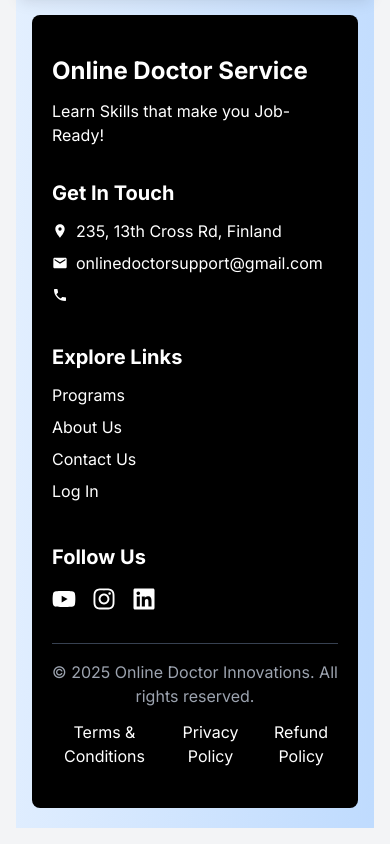
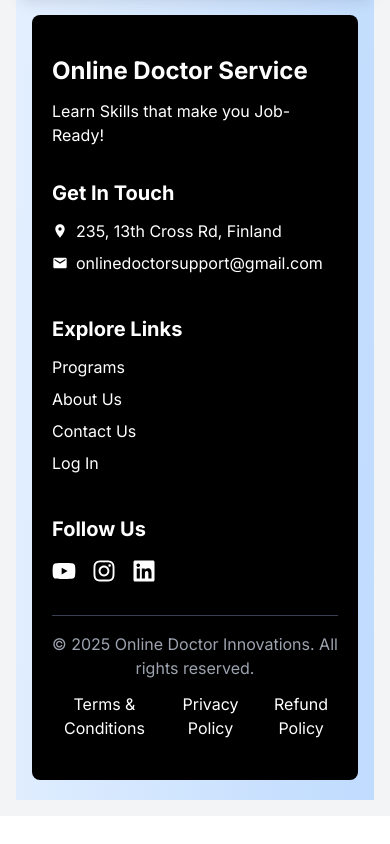
Before and after one commit to SUBBARAYUDU3524/online_doctor, a Next.js app: page / in a window 390 px wide. Shown: the part 5755-6599 px from the top of the page. After the commit the page ends 6571 px from the top, so only its background shows below. Built offline with nearby package versions, Linux system fonts and the light colour scheme; no server answers.

Commit message:
chnagec phone

```diff
--- a/app/components/Footer.jsx
+++ b/app/components/Footer.jsx
@@ -32,9 +32,6 @@ const Footer = () => {
                 <div className="flex items-start mb-2">
                   <MdEmail className="mr-2 mt-1" />
                   <p>onlinedoctorsupport@gmail.com</p>
-                </div>
-                <div className="flex items-start mb-2">
-                  <MdPhone className="mr-2 mt-1" />
                 </div>
               </div>
 
```
